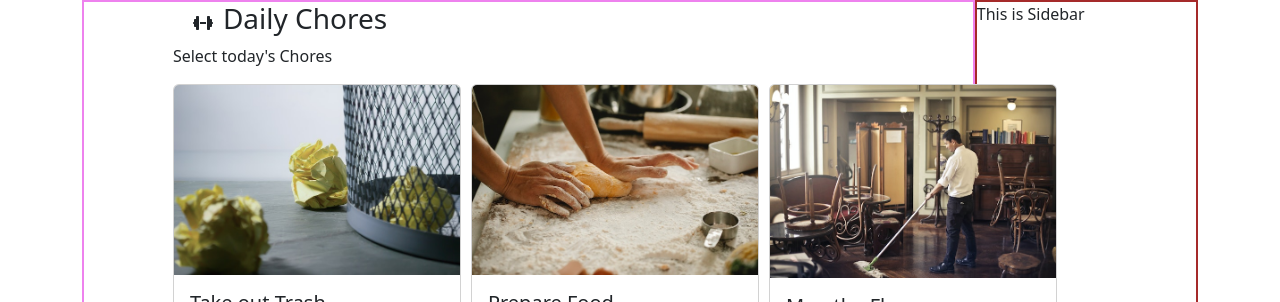
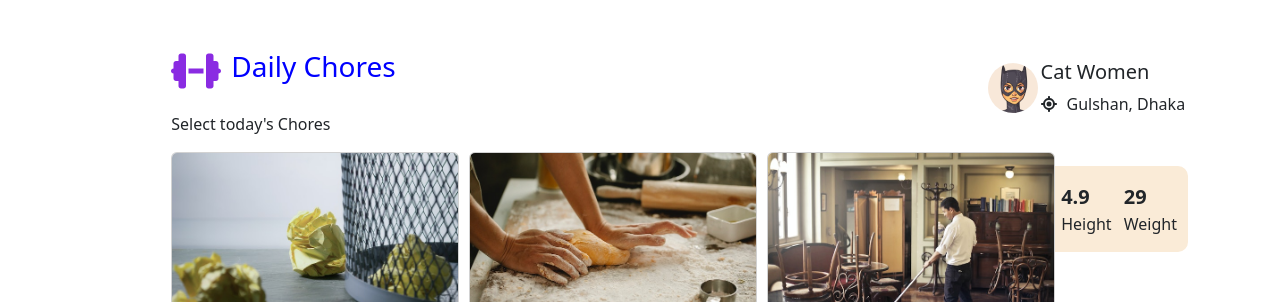
Before and after one commit to ajfahim/daily-chores, a React (Create React App) app: page / in a window 1280 px wide. Shown: the top 302 px of the page. Built offline with nearby package versions, Linux system fonts and the light colour scheme.

Commit message:
Sidebar and some other component added

```diff
--- a/src/Components/Activities/Activities.css
+++ b/src/Components/Activities/Activities.css
@@ -1,5 +1,5 @@
 .activities{
-    border: 2px solid violet;
+
     width: 80%;
     display: flex;
     justify-content: center;
@@ -12,7 +12,14 @@
 .title{
     display: flex;
     align-items: center;
-    margin-left: 20px;
+    margin-top: 50px;
+    color: blue;
+    margin-bottom: 20px;
+
+}
+.icon{
+    font-size: 40px;
+    color: blueviolet;
 }
 .title h3{
     margin-left: 10px ;
--- a/src/Components/Activities/Activities.js
+++ b/src/Components/Activities/Activities.js
@@ -16,7 +16,7 @@ const Activities = () => {
         <div className='activities'>
             <div className='activities-container'>
                     <div className='title'>
-                <FontAwesomeIcon icon={faDumbbell} />
+                        <FontAwesomeIcon className='icon' icon={faDumbbell} />
                         <h3>Daily Chores</h3>
                     </div>
                     <p>Select today's Chores</p>
--- a/src/Components/ActivityCard/ActivityCard.js
+++ b/src/Components/ActivityCard/ActivityCard.js
@@ -1,4 +1,4 @@
-import { useState } from 'react';
+
 import Button from 'react-bootstrap/Button';
 import Card from 'react-bootstrap/Card';
 
--- /dev/null
+++ b/src/Components/BodyMeasurement/BodyMeasurement.css
@@ -0,0 +1,16 @@
+.body-measure{
+    display: flex;
+    margin-top: 50px;
+    justify-content: space-around;
+    align-items: center;
+    background-color: antiquewhite;
+    padding-top: 16px;
+    padding-left: 5px;
+    padding-right: 5px;
+    border-radius: 10px;
+}
+.bold{
+    margin-bottom: 0;
+    font-weight: bold;
+    font-size: 20px;
+}
--- /dev/null
+++ b/src/Components/BodyMeasurement/BodyMeasurement.js
@@ -0,0 +1,24 @@
+import React from 'react';
+import './BodyMeasurement.css'
+
+const BodyMeasurement = () => {
+    return (
+        <div className="body-measure">
+            <div className="weight">
+                <p className='bold'> 55<small>kg</small></p>
+                <p>Weight</p>
+            </div>
+            <div className="height">
+                <p className='bold'> 4.9</p>
+                <p>Height</p>
+            </div>
+            <div className="age">
+                <p className='bold'> 29</p>
+                <p>Weight</p>
+            </div>
+
+        </div>
+    );
+};
+
+export default BodyMeasurement;
--- a/src/Components/Sidebar/Sidebar.css
+++ b/src/Components/Sidebar/Sidebar.css
@@ -1,4 +1,9 @@
 .sidebar{
-    border: 2px solid brown;
+
     width: 20%;
+    padding: 10px;
 }
+
+.details span{
+    margin-left: 10px;
+}
--- a/src/Components/Sidebar/Sidebar.js
+++ b/src/Components/Sidebar/Sidebar.js
@@ -1,9 +1,14 @@
 import React from 'react';
+import BodyMeasurement from '../BodyMeasurement/BodyMeasurement';
+import User from '../User/User';
 import "./Sidebar.css";
+
+
 const Sidebar = () => {
     return (
         <div className='sidebar'>
-            This is Sidebar
+           <User></User>
+           <BodyMeasurement></BodyMeasurement>
         </div>
     );
 };
--- /dev/null
+++ b/src/Components/User/User.css
@@ -0,0 +1,12 @@
+.user{
+    display: flex;
+    justify-content: space-evenly;
+    align-items: center;
+    margin-top: 50px;
+}
+.user img{
+    width: 50px;
+    height: 50px;
+    border-radius: 50%;
+    object-fit: cover;
+}
--- /dev/null
+++ b/src/Components/User/User.js
@@ -0,0 +1,20 @@
+import React from 'react';
+import profile from './images/profile.webp'
+import { FontAwesomeIcon } from '@fortawesome/react-fontawesome';
+import{ faLocation } from '@fortawesome/free-solid-svg-icons'
+import './User.css'
+
+const User = () => {
+    return (
+        <div className="user">
+            <img src={profile} alt="" />
+            <div className="details">
+                <h5>Cat Women</h5>
+                <FontAwesomeIcon icon ={faLocation}></FontAwesomeIcon>
+                <span>Gulshan, Dhaka</span>
+            </div>
+           </div>
+    );
+};
+
+export default User;
```
Also changed, not shown: src/Components/Break/Break.css (added), src/Components/Break/Break.js (added), src/Components/User/images/profile.webp (added). Lines whose indentation alone changed are shown as unchanged.
